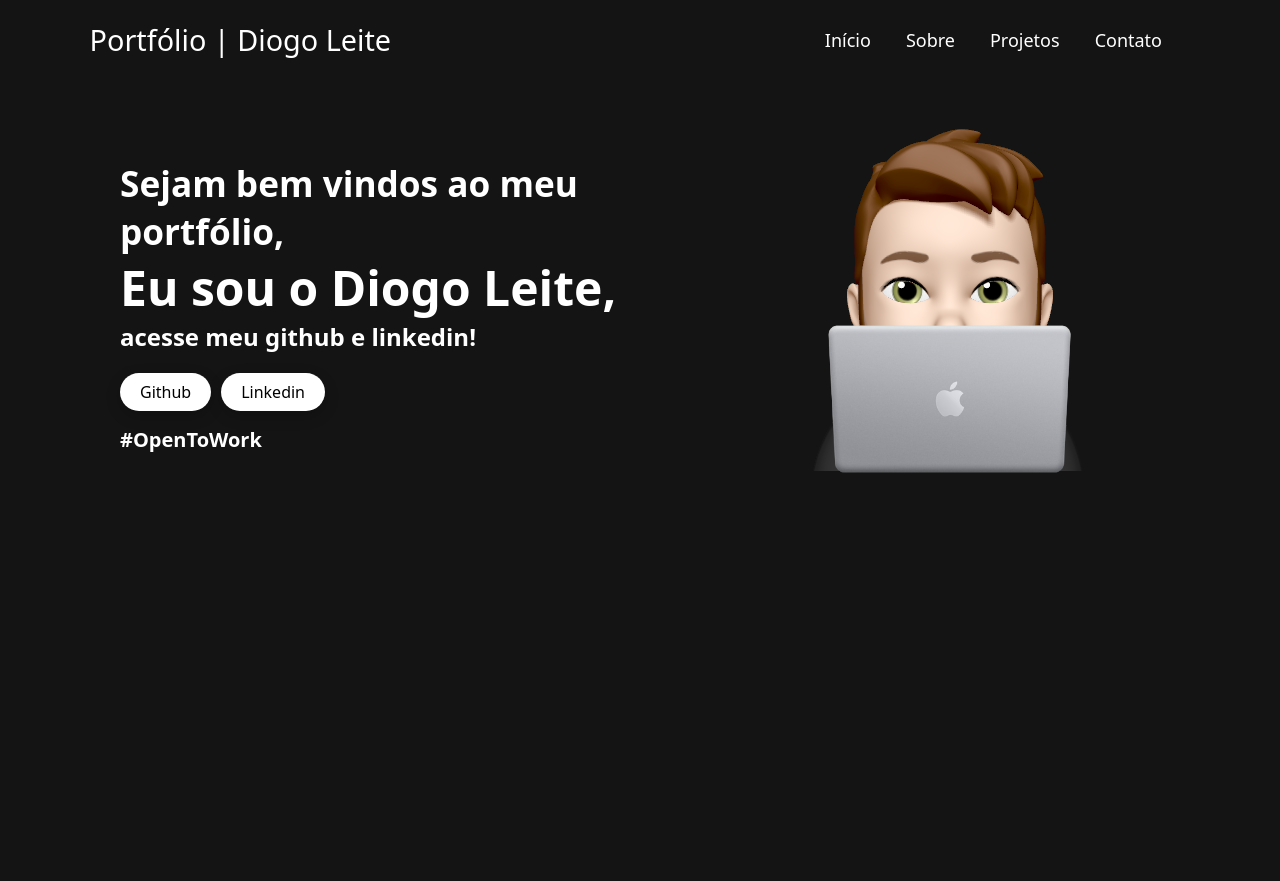
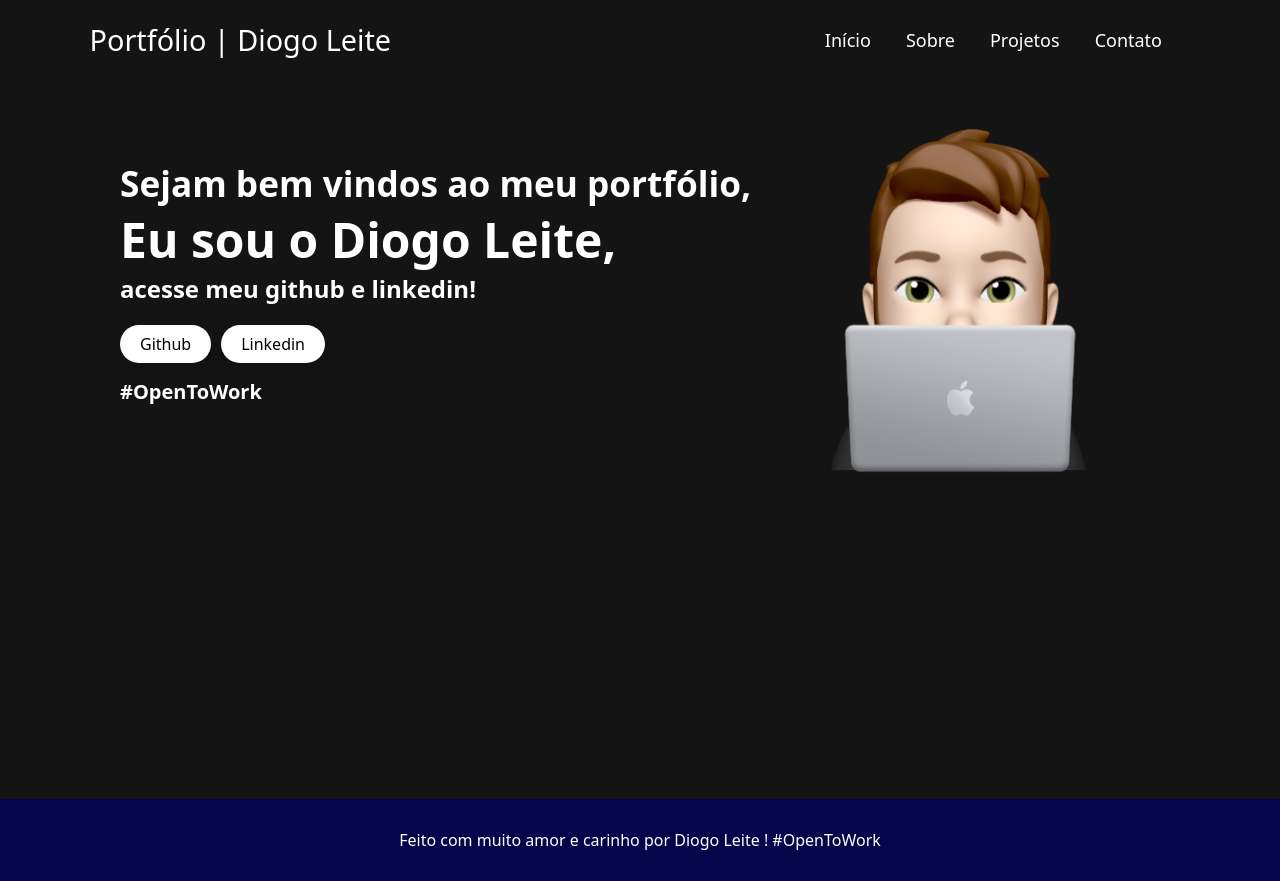
Before and after one commit to diogoleite87/Portfolio-DiogoLeite-React, a React (Vite) app: page / in a window 1280 px wide. Before the commit the page ends 800 px from the top, so only its background shows below. Built offline with nearby package versions, Linux system fonts and the light colour scheme.

Commit message:
add footer and bug fix

```diff
--- a/src/App.tsx
+++ b/src/App.tsx
@@ -3,6 +3,7 @@ import './App.css'
 import NavBar from './components/Navbar'
 import { Router } from './Router'
 import { BrowserRouter } from "react-router-dom"
+import Footer from './components/Footer'
 
 
 function App() {
@@ -16,9 +17,9 @@ function App() {
         <main>
           <Router />
         </main>
-        {/* <footer>
-      <Footer/>
-    </footer> */}
+        <footer>
+          <Footer />
+        </footer>
       </BrowserRouter>
     </>
 
--- a/src/components/About/style.css
+++ b/src/components/About/style.css
@@ -1,5 +1,6 @@
 .about {
   position: relative;
+  min-height: 90vh;
 }
 
 .about-content {
--- a/src/components/Footer/style.css
+++ b/src/components/Footer/style.css
@@ -1,6 +1,6 @@
 footer {
     background-color: #04044a;
-    position: relative;
+    /* position: relative; */
     padding: 15px;
     justify-content: center;
     text-align: center;
--- a/src/components/Presentation/style.css
+++ b/src/components/Presentation/style.css
@@ -4,6 +4,7 @@
     justify-content: space-between;
     -webkit-margin-start: 15vh;
     -webkit-margin-end: 15vh;
+    min-height: 90vh;
 }
 
 .opentowork {
@@ -27,9 +28,11 @@
     font-size: 1.5em;
 }
 
-/* .container-presentation img {
-    box-shadow: 15px 15px 15px #04044a;
-} */
+.container-presentation img {
+    /* box-shadow: 15px 15px 15px #04044a; */
+    height: 420px;
+    width: 400px;
+}
 
 .container-presentation a {
     position: relative;
--- a/src/index.css
+++ b/src/index.css
@@ -6,9 +6,15 @@
   scroll-behavior: smooth;
 }
 
+html {
+  height: 100%;
+  min-height: 100%;
+}
+
 body {
   background: #141414;
   color: #fff;
+  min-height: 100%;
 }
 
 .title{
```
